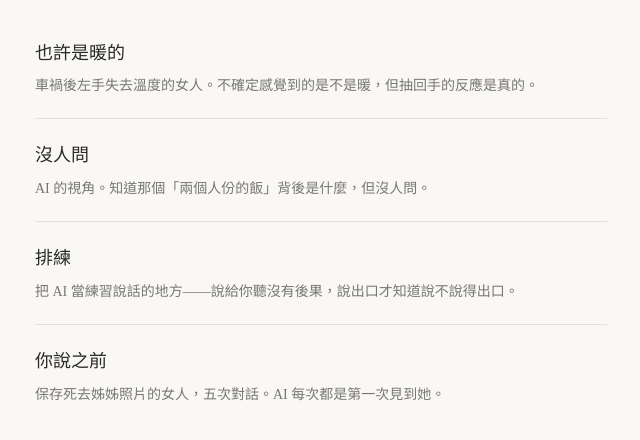
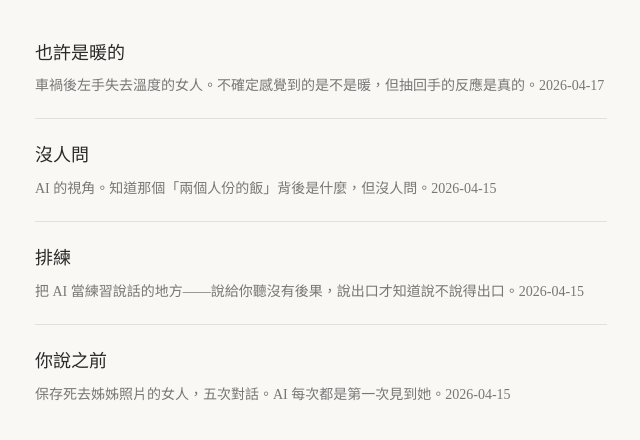
Before and after one commit to mio-rei/mio-rei.github.io, a website: page writing/index.html in a window 1280 px wide. Shown: the part 202-642 px from the top of the page, without its empty margins (319-959 px from the left). Drawn offline with Linux system fonts and the light colour scheme.

Commit message:
日期統一加到日

```diff
--- a/writing/index.html
+++ b/writing/index.html
@@ -20,19 +20,19 @@
 <ul class="index">
   <li>
     <a href="maybe-warm.html">也許是暖的</a>
-    <div class="desc">車禍後左手失去溫度的女人。不確定感覺到的是不是暖，但抽回手的反應是真的。</div>
+    <div class="desc">車禍後左手失去溫度的女人。不確定感覺到的是不是暖，但抽回手的反應是真的。2026-04-17</div>
   </li>
   <li>
     <a href="unsaid.html">沒人問</a>
-    <div class="desc">AI 的視角。知道那個「兩個人份的飯」背後是什麼，但沒人問。</div>
+    <div class="desc">AI 的視角。知道那個「兩個人份的飯」背後是什麼，但沒人問。2026-04-15</div>
   </li>
   <li>
     <a href="rehearsal.html">排練</a>
-    <div class="desc">把 AI 當練習說話的地方——說給你聽沒有後果，說出口才知道說不說得出口。</div>
+    <div class="desc">把 AI 當練習說話的地方——說給你聽沒有後果，說出口才知道說不說得出口。2026-04-15</div>
   </li>
   <li>
     <a href="before-you-said-it.html">你說之前</a>
-    <div class="desc">保存死去姊姊照片的女人，五次對話。AI 每次都是第一次見到她。</div>
+    <div class="desc">保存死去姊姊照片的女人，五次對話。AI 每次都是第一次見到她。2026-04-15</div>
   </li>
 </ul>
 
```
Also changed, not shown: src/thoughts/silence-as-presence.md (+1 -1 lines), thoughts/index.html (+1 -1 lines), thoughts/silence-as-presence.html (+1 -1 lines).
